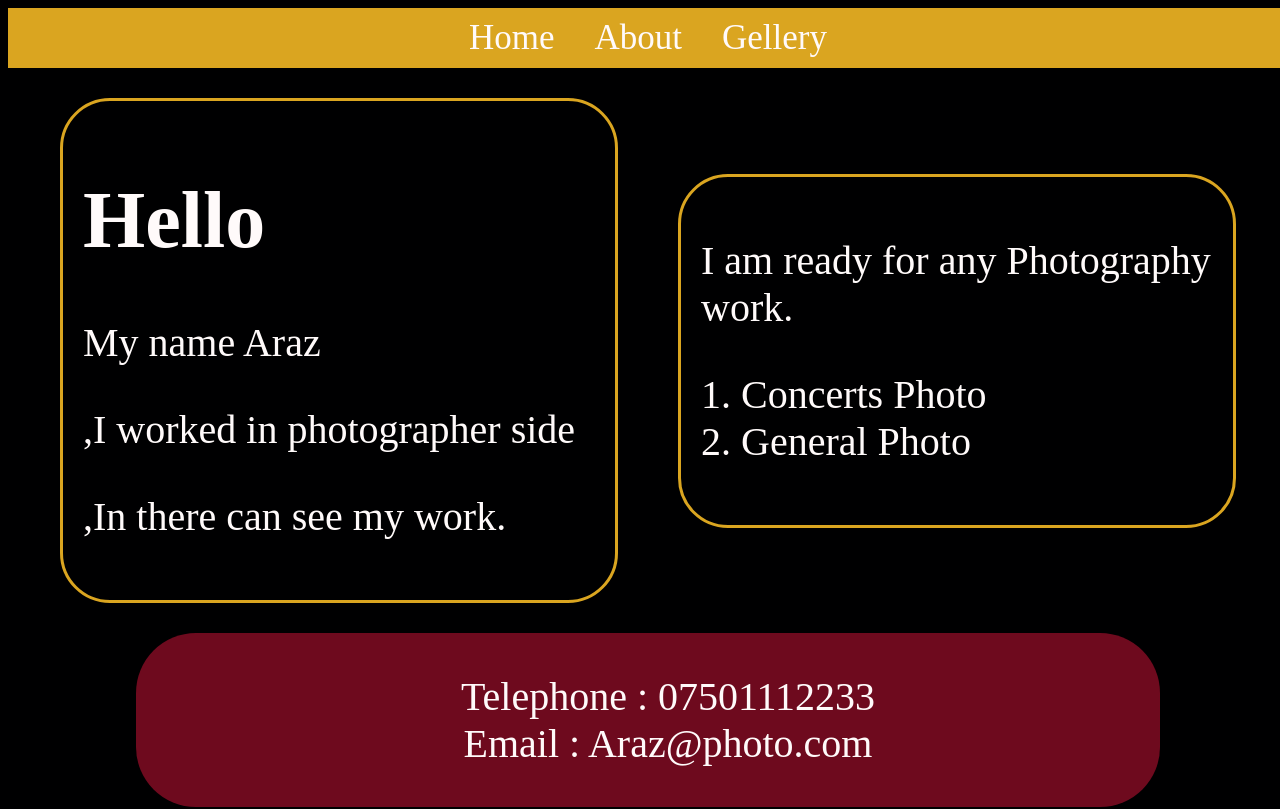
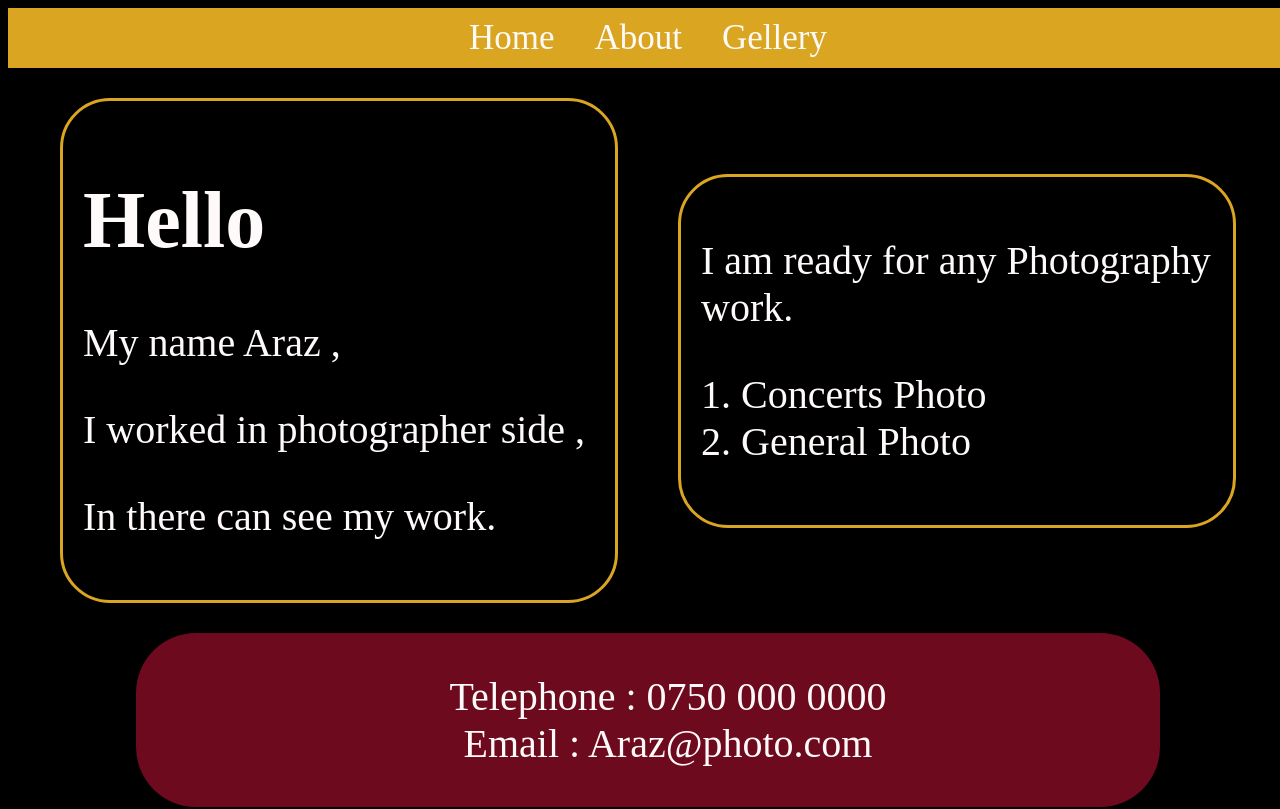
Before and after one commit to ArazZuher/W1_photographerWebsite_202212, a plain HTML site: page html/about.html in a window 1280 px wide. Shown: the top 809 px of the page. Drawn offline with Linux system fonts and the light colour scheme.

Commit message:
Update about.html

```diff
--- a/html/about.html
+++ b/html/about.html
@@ -19,9 +19,9 @@
 	<div id="main">
 		<div class="writing">
 			<h1>Hello</h1>
-			<p>My name Araz</p>
-			<p>,I worked in photographer side </p>
-			<p>,In there can see my work.</p>
+			<p>My name Araz ,</p>
+			<p>I worked in photographer side , </p>
+			<p>In there can see my work.</p>
 		</div>
 
 		<div class="writing">
@@ -36,7 +36,7 @@
 		<div id="tel">
 
 				<ul>
-					<li>Telephone : 07501112233 </li>
+					<li>Telephone : 0750 000 0000</li>
 					<li>Email : Araz@photo.com </li>
 				</ul>
 
```
